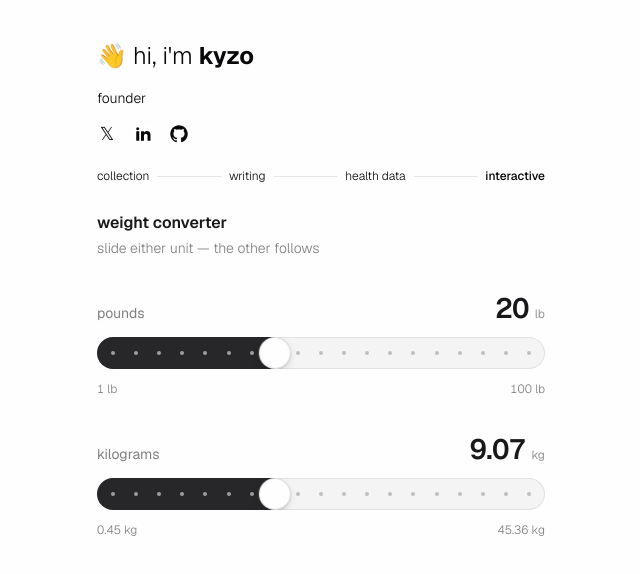
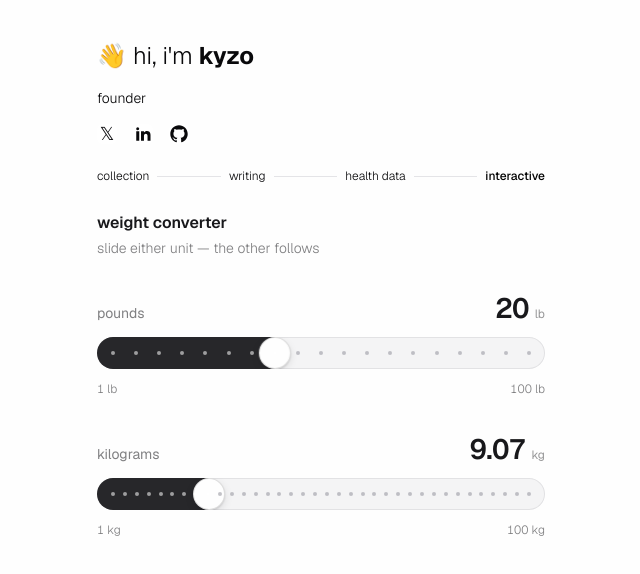
Before and after one commit to ky-zo/kyzo, a Next.js app: page /random/weight-converter in a window 1280 px wide. Shown: the top 574 px of the page, without its empty margins (319-959 px from the left). Built offline with nearby package versions, Linux system fonts and the light colour scheme.

Commit message:
Link native weight slider scales

```diff
--- /dev/null
+++ b/app/random/weight-converter/conversion.ts
@@ -0,0 +1,39 @@
+export const POUNDS_PER_KILOGRAM = 2.2046226218
+
+export const POUND_VALUES = [1, 2, 3, 4, 5, 10, 15, 20, 25, 30, 35, 40, 45, 50, 60, 70, 80, 90, 100]
+
+export const KILOGRAM_VALUES = [
+  ...Array.from({ length: 10 }, (_, index) => index + 1),
+  ...Array.from({ length: 16 }, (_, index) => 12.5 + index * 2.5),
+  ...Array.from({ length: 10 }, (_, index) => 55 + index * 5),
+]
+
+export function poundsToKilograms(pounds: number) {
+  return pounds / POUNDS_PER_KILOGRAM
+}
+
+export function kilogramsToPounds(kilograms: number) {
+  return kilograms * POUNDS_PER_KILOGRAM
+}
+
+export function valueToVisualIndex(value: number, stops: readonly number[]) {
+  if (value <= stops[0]) return 0
+  if (value >= stops[stops.length - 1]) return stops.length - 1
+
+  const upperIndex = stops.findIndex((stop) => stop >= value)
+  const lowerIndex = upperIndex - 1
+  const lower = stops[lowerIndex]
+  const upper = stops[upperIndex]
+
+  return lowerIndex + (value - lower) / (upper - lower)
+}
+
+export function visualIndexToStopIndex(index: number, stops: readonly number[]) {
+  return Math.min(stops.length - 1, Math.max(0, Math.round(index)))
+}
+
+export function stepVisualIndex(index: number, direction: -1 | 1, stopCount: number) {
+  const target = Number.isInteger(index) ? index + direction : direction > 0 ? Math.ceil(index) : Math.floor(index)
+
+  return Math.min(stopCount - 1, Math.max(0, target))
+}
--- a/app/random/weight-converter/weight-converter.tsx
+++ b/app/random/weight-converter/weight-converter.tsx
@@ -2,12 +2,8 @@
 
 import { useRef, useState, type CSSProperties } from 'react'
 
+import { KILOGRAM_VALUES, kilogramsToPounds, POUND_VALUES, poundsToKilograms, stepVisualIndex, valueToVisualIndex, visualIndexToStopIndex } from './conversion'
 import styles from './weight-converter.module.css'
-
-const POUND_VALUES = [1, 2, 3, 4, 5, 10, 15, 20, 25, 30, 35, 40, 45, 50, 60, 70, 80, 90, 100]
-
-const POUNDS_PER_KILOGRAM = 2.2046226218
-const KILOGRAM_VALUES = POUND_VALUES.map((pounds) => pounds / POUNDS_PER_KILOGRAM)
 
 type Unit = 'lb' | 'kg'
 
@@ -15,7 +11,6 @@ type SliderProps = {
   label: string
   unit: Unit
   values: readonly number[]
-  selectedIndex: number
   visualIndex: number
   direct: boolean
   displayValue: number
@@ -31,7 +26,7 @@ function formatValue(value: number) {
   })
 }
 
-function UnitSlider({ label, unit, values, selectedIndex, visualIndex, direct, displayValue, onSelect }: SliderProps) {
+function UnitSlider({ label, unit, values, visualIndex, direct, displayValue, onSelect }: SliderProps) {
   const keyboardInput = useRef(false)
   const progress = visualIndex / (values.length - 1)
   const style = {
@@ -84,17 +79,30 @@ function UnitSlider({ label, unit, values, selectedIndex, visualIndex, direct, d
           type="range"
           min={0}
           max={values.length - 1}
-          step={1}
-          value={selectedIndex}
+          step="any"
+          value={visualIndex}
           aria-label={`${label}: ${formatValue(displayValue)} ${unit}`}
           aria-valuetext={`${formatValue(displayValue)} ${unit}`}
-          onKeyDown={() => {
+          onKeyDown={(event) => {
             keyboardInput.current = true
+
+            if (event.key === 'Home' || event.key === 'End') {
+              event.preventDefault()
+              onSelect(event.key === 'Home' ? 0 : values.length - 1, false)
+              return
+            }
+
+            const direction = event.key === 'ArrowRight' || event.key === 'ArrowUp' ? 1 : event.key === 'ArrowLeft' || event.key === 'ArrowDown' ? -1 : null
+
+            if (direction) {
+              event.preventDefault()
+              onSelect(stepVisualIndex(visualIndex, direction, values.length), false)
+            }
           }}
           onPointerDown={() => {
             keyboardInput.current = false
           }}
-          onChange={(event) => onSelect(Number(event.currentTarget.value), !keyboardInput.current)}
+          onChange={(event) => onSelect(visualIndexToStopIndex(Number(event.currentTarget.value), values), !keyboardInput.current)}
         />
       </div>
 
@@ -115,20 +123,19 @@ function UnitSlider({ label, unit, values, selectedIndex, visualIndex, direct, d
 export default function WeightConverter() {
   const [sourceUnit, setSourceUnit] = useState<Unit>('lb')
   const [animateLinkedSlider, setAnimateLinkedSlider] = useState(true)
-  const [selectedIndex, setSelectedIndex] = useState(7)
-  const pounds = POUND_VALUES[selectedIndex]
-  const kilograms = KILOGRAM_VALUES[selectedIndex]
+  const [pounds, setPounds] = useState(20)
+  const kilograms = poundsToKilograms(pounds)
 
   function selectPounds(index: number, animate: boolean) {
     setSourceUnit('lb')
     setAnimateLinkedSlider(animate)
-    setSelectedIndex(index)
+    setPounds(POUND_VALUES[index])
   }
 
   function selectKilograms(index: number, animate: boolean) {
     setSourceUnit('kg')
     setAnimateLinkedSlider(animate)
-    setSelectedIndex(index)
+    setPounds(kilogramsToPounds(KILOGRAM_VALUES[index]))
   }
 
   return (
@@ -143,8 +150,7 @@ export default function WeightConverter() {
           label="pounds"
           unit="lb"
           values={POUND_VALUES}
-          selectedIndex={selectedIndex}
-          visualIndex={selectedIndex}
+          visualIndex={valueToVisualIndex(pounds, POUND_VALUES)}
           direct={sourceUnit === 'lb' || !animateLinkedSlider}
           displayValue={pounds}
           onSelect={selectPounds}
@@ -154,8 +160,7 @@ export default function WeightConverter() {
           label="kilograms"
           unit="kg"
           values={KILOGRAM_VALUES}
-          selectedIndex={selectedIndex}
-          visualIndex={selectedIndex}
+          visualIndex={valueToVisualIndex(kilograms, KILOGRAM_VALUES)}
           direct={sourceUnit === 'kg' || !animateLinkedSlider}
           displayValue={kilograms}
           onSelect={selectKilograms}
```
Also changed, not shown: 1 other file (tests, documents, lock files or other folders).
